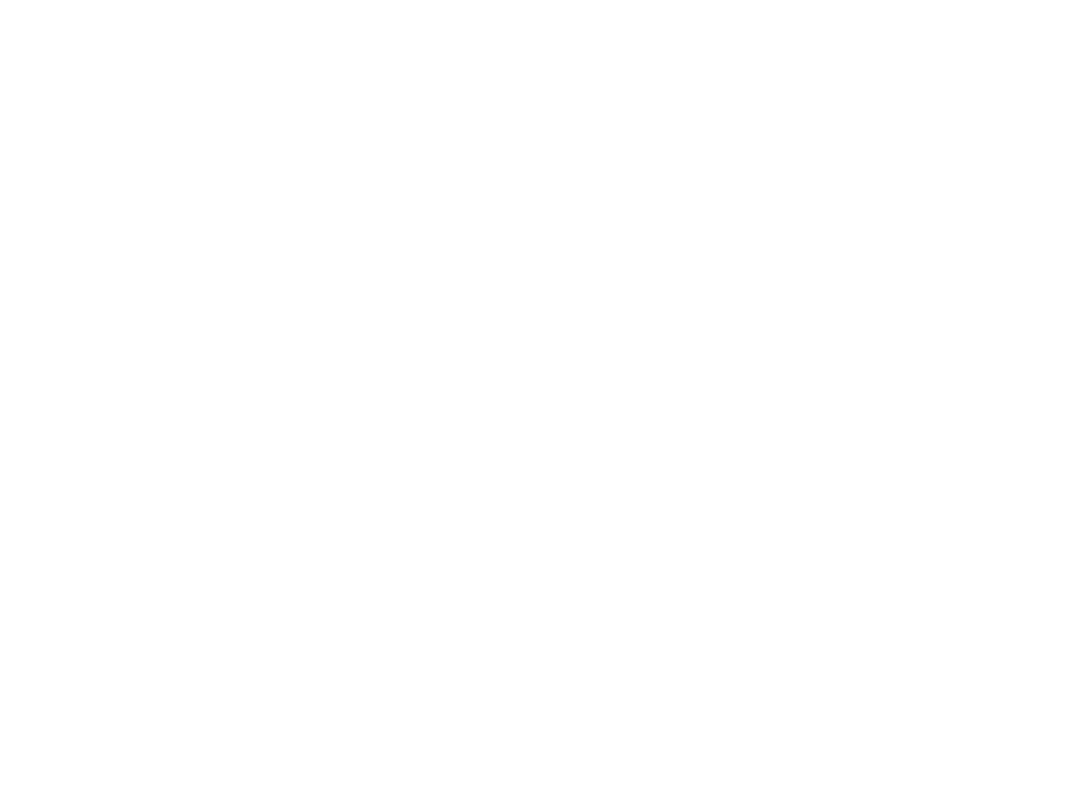
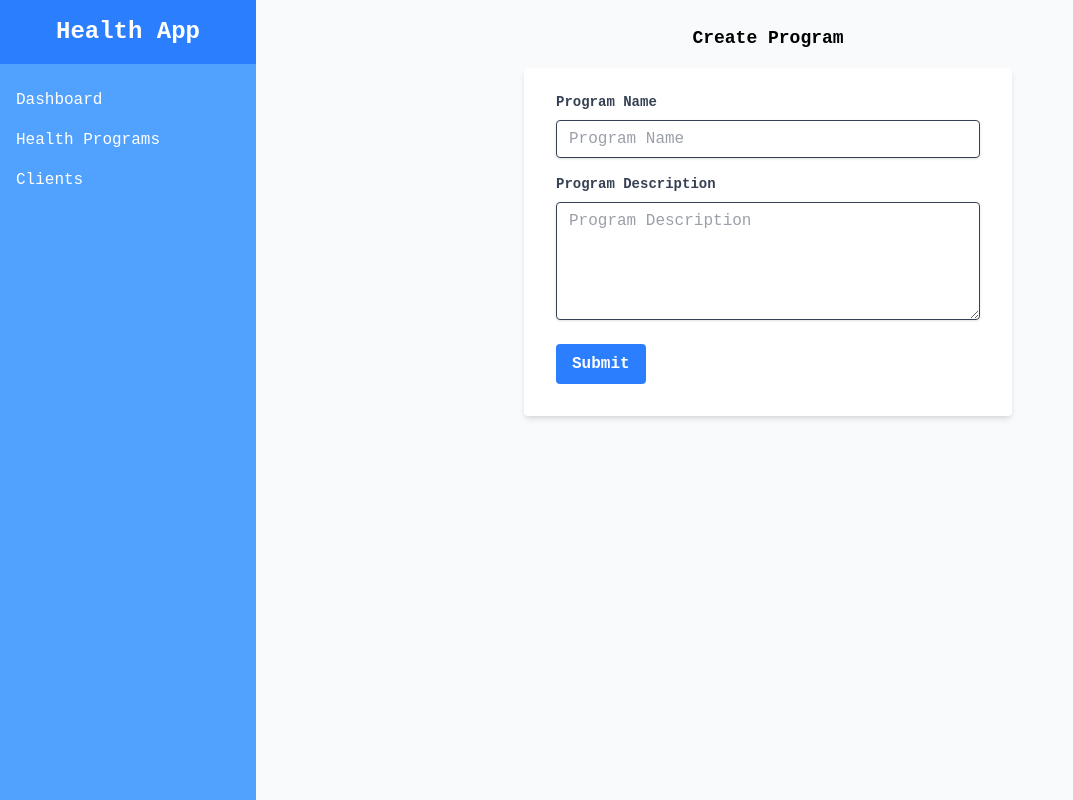
Before and after one commit to samuelnjathi/health_information_system, a React (Vite) app: page /program/create-program in a window 1280 px wide. Before the commit this address had no page. Shown: the whole page, without its empty margins (0-1073 px from the left). Built offline with nearby package versions, Linux system fonts and the light colour scheme; a web font is replaced by a local one.

Commit message:
add program list and form

```diff
--- a/data/db.json
+++ b/data/db.json
@@ -44,12 +44,24 @@
       "id": "6e21",
       "firstName": "Samuel",
       "lastName": "Njathi",
-      "gender": "male",
+      "gender": "Male",
       "dateOfBirth": "2000-12-31",
       "contactInfo": {
         "phone": "0759067008",
         "email": "samuelnjathi85@gmail.com",
         "address": "30"
+      }
+    },
+    {
+      "id": "08b3",
+      "firstName": "Godwin",
+      "lastName": "Mwita",
+      "gender": "Male",
+      "dateOfBirth": "1999-07-06",
+      "contactInfo": {
+        "phone": "0745179633",
+        "email": "godwin1998ibrahim@gmail.com",
+        "address": "1359,Tudor Mombasa"
       }
     }
   ],
@@ -68,6 +80,11 @@
       "id": "p003",
       "name": "HIV Care and Support",
       "description": "Provides antiretroviral therapy (ART) and routine check-ups for HIV-positive clients."
+    },
+    {
+      "id": "279c",
+      "name": "Cholera",
+      "description": "An infectious disease that causes severe watery diarrhea, which can lead to dehydration and death if it is severe and left untreated."
     }
   ]
 }
--- a/package.json
+++ b/package.json
@@ -10,6 +10,10 @@
     "preview": "vite preview"
   },
   "dependencies": {
+    "@emotion/react": "^11.14.0",
+    "@emotion/styled": "^11.14.0",
+    "@mui/icons-material": "^7.1.0",
+    "@mui/material": "^7.1.0",
     "@tailwindcss/vite": "^4.1.4",
     "axios": "^1.9.0",
     "react": "^19.0.0",
--- a/src/App.tsx
+++ b/src/App.tsx
@@ -4,6 +4,7 @@ import Clients from "./pages/Clients"
 import HealthPrograms from "./pages/HealthPrograms"
 import Layout from "./components/Layout"
 import RegisterClientForm from "./features/clients/RegisterClientForm"
+import CreateProgramForm from "./features/programs/CreateProgramForm"
 
 
 const App = () => {
@@ -17,6 +18,7 @@ const App = () => {
 
               <Route path="program">
                 <Route index element={<HealthPrograms />} />
+                <Route path="create-program" element={<CreateProgramForm />} />
 
               </Route>
 
--- /dev/null
+++ b/src/components/buttons/RegisterButtons.tsx
@@ -0,0 +1,17 @@
+import { Link } from "react-router-dom"
+
+export const RegisterClientButton = () => {
+  return (
+    <div className="flex mt-6">
+        <Link className="bg-green-500 py-2 px-4 text-white rounded-md" to="/client/register-client">Register Client</Link>
+    </div>
+  )
+}
+
+export const CreateProgramButton = () => {
+  return (
+    <div className="flex mt-6">
+        <Link className="bg-blue-500 py-2 px-4 text-white rounded-md" to="/program/create-program">Create Program</Link>
+    </div>
+  )
+}
--- a/src/features/clients/RegisterClientForm.tsx
+++ b/src/features/clients/RegisterClientForm.tsx
@@ -1,8 +1,9 @@
 import { useState } from "react"
 import axios from "axios";
-
+import { useNavigate } from "react-router-dom";
 
 const RegisterClientForm = () => {
+    const navigate = useNavigate();
     const [client, setClient] = useState({
         firstName: '',
         lastName: '',
@@ -36,7 +37,8 @@ const RegisterClientForm = () => {
 
         }
         try {
-            await axios.post('http://localhost:3001/clients', newClient)
+            await axios.post('http://localhost:3001/clients', newClient);
+            navigate('/client')
         } catch (error) {
             console.error('Error storing data to json server' ,error)
         }
@@ -144,7 +146,7 @@ const RegisterClientForm = () => {
                 <option value="program3">Program 3</option>
             </select>
         </div> */}
-        <button type="submit" className="bg-blue-500 hover:bg-blue-700 text-white font-bold py-2 px-4 rounded">Submit</button>
+        <button type="submit" className="bg-blue-500 hover:bg-blue-700 text-white font-bold py-2 px-4 rounded cursor-pointer">Submit</button>
     </form>
     </div>
   )
--- /dev/null
+++ b/src/features/programs/CreateProgramForm.tsx
@@ -0,0 +1,74 @@
+import { useState } from "react"
+import { useNavigate } from "react-router-dom";
+import axios from "axios";
+
+const CreateProgramForm = () => {
+    const navigate = useNavigate();
+
+    const [program, setProgram] = useState({
+        name: '',
+        description: '',
+    });
+
+    const handleChange = (e: React.ChangeEvent<HTMLInputElement | HTMLTextAreaElement>) => {
+       const { name, value } = e.target;
+       setProgram(prev => {
+            return {
+                ...prev,
+                [name]: value
+            }
+       })
+    }
+
+    const handleSubmit = async (e: React.FormEvent) => {
+        e.preventDefault();
+        const newProgram = {
+            name: program.name,
+            description: program.description
+        }
+
+        try {
+            await axios.post('http://localhost:3001/programs', newProgram);
+            navigate('/program')
+        } catch (error) {
+            console.error("Error storing data in json-server", error)
+        }
+    }
+
+  return (
+    <div className="flex flex-col items-center justify-center p-6">
+    <h2 className="font-semibold text-lg">Create Program</h2>
+    <form className="mt-4 bg-white shadow-md rounded px-8 pt-6 pb-8 mb-4 w-full max-w-1/2" onSubmit={handleSubmit}>
+        <div className="mb-4">
+            <label htmlFor="programName" className="block text-gray-700 text-sm font-bold mb-2">Program Name</label>
+            <input
+                onChange={handleChange}
+                value={program.name}
+                type="text"
+                id="name"
+                name="name"
+                className="shadow appearance-none border rounded w-full py-2 px-3 text-gray-700 leading-tight focus:outline-none focus:shadow-outline"
+                placeholder="Program Name"
+                required
+            />
+        </div>
+        <div className="mb-4">
+            <label htmlFor="description" className="block text-gray-700 text-sm font-bold mb-2">Program Description</label>
+            <textarea
+                onChange={handleChange}
+                value={program.description}
+                id="description"
+                name="description"
+                className="shadow appearance-none border rounded w-full py-2 px-3 text-gray-700 leading-tight focus:outline-none focus:shadow-outline"
+                placeholder="Program Description"
+                rows={5}
+                required
+            />
+        </div>
+        <button type="submit" className="bg-blue-500 hover:bg-blue-700 text-white font-bold py-2 px-4 rounded cursor-pointer">Submit</button>
+    </form>
+    </div>
+  )
+}
+
+export default CreateProgramForm
--- /dev/null
+++ b/src/features/programs/ProgramList.tsx
@@ -0,0 +1,56 @@
+import { useEffect, useState } from "react";
+import VisibilityIcon from '@mui/icons-material/Visibility';
+import EditSquareIcon from '@mui/icons-material/EditSquare';
+import DeleteIcon from '@mui/icons-material/Delete';
+import { Link } from "react-router-dom";
+
+type Program = {
+    id: string;
+    name: string;
+    description: string;
+}
+
+const ProgramList = () => {
+    const [programs, setPrograms] = useState<Program[]>([]);
+
+    useEffect(() => {
+        fetch('http://localhost:3001/programs')
+        .then(res => res.json())
+        .then(data => setPrograms(data))
+    })
+
+  return (
+    <div className="flex flex-col items-center justify-center my-3">
+        <h1 className="text-2xl font-bold mb-4">Program List</h1>
+        <table className="table-auto border-collapse border border-gray-300">
+            <thead>
+                <tr>
+                    <th className="border border-gray-300 px-4 py-2">Program Name</th>
+                    <th className="border border-gray-300 px-4 py-2">Program Description</th>
+                    <th className="border border-gray-300 px-4 py-2">Action</th>
+                </tr>
+            </thead>
+            <tbody>
+                {programs.map((program) => (
+                    <tr key={program.id} className="hover:bg-gray-100">
+                        <td className="border border-gray-300 px-4 py-2">{program.name}</td>
+                        <td className="border border-gray-300 px-4 py-2">{program.description}</td>
+                        <td className="border border-gray-300 px-4 py-2">
+                            <Link  to="#">
+                                <VisibilityIcon className="text-blue-500" fontSize="small" />
+                            </Link>
+                            <Link to="#">
+                                <EditSquareIcon className="text-green-500" fontSize="small" />
+                            </Link>
+                            <DeleteIcon className="text-red-600 cursor-pointer" fontSize="small" />
+                        </td>
+                    </tr>
+                ))}
+            </tbody>
+        </table>
+      </div>
+
+  )
+}
+
+export default ProgramList
--- a/src/pages/Clients.tsx
+++ b/src/pages/Clients.tsx
@@ -1,13 +1,11 @@
-import { Link } from "react-router-dom";
+import { RegisterClientButton } from "../components/buttons/RegisterButtons";
 import ClientList from "../features/clients/ClientList";
 const Dashboard = () => {
     return (
       <div className="flex flex-col p-6">
           <h1 className="text-2xl font-semibold">Clients</h1>
-          <div className="flex mt-6">
-                <Link className="bg-green-500 py-2 px-4 text-white rounded-md" to="register-client">Regiter Client</Link>
-          </div>
-            <ClientList />
+          <RegisterClientButton />
+          <ClientList />
       </div>
     )
   }
--- a/src/pages/Dashboard.tsx
+++ b/src/pages/Dashboard.tsx
@@ -1,8 +1,14 @@
+import { RegisterClientButton, CreateProgramButton } from "../components/buttons/RegisterButtons"
 
 const Dashboard = () => {
   return (
     <div className="flex flex-col p-6">
         <h1 className="text-2xl font-semibold">Dashboard</h1>
+        <div className="flex space-x-5">
+            <RegisterClientButton />
+            <CreateProgramButton />
+        </div>
+
     </div>
   )
 }
--- a/src/pages/HealthPrograms.tsx
+++ b/src/pages/HealthPrograms.tsx
@@ -1,7 +1,12 @@
+import { CreateProgramButton } from "../components/buttons/RegisterButtons";
+import ProgramList from "../features/programs/ProgramList";
+
 const Dashboard = () => {
     return (
       <div className="flex flex-col p-6">
           <h1 className="text-2xl font-semibold">Health Programs</h1>
+          <CreateProgramButton />
+          <ProgramList />
       </div>
     )
   }
```
Also changed, not shown: src/features/clients/ClientList.tsx (+15 -23 lines), 1 other file (tests, documents, lock files or other folders).
